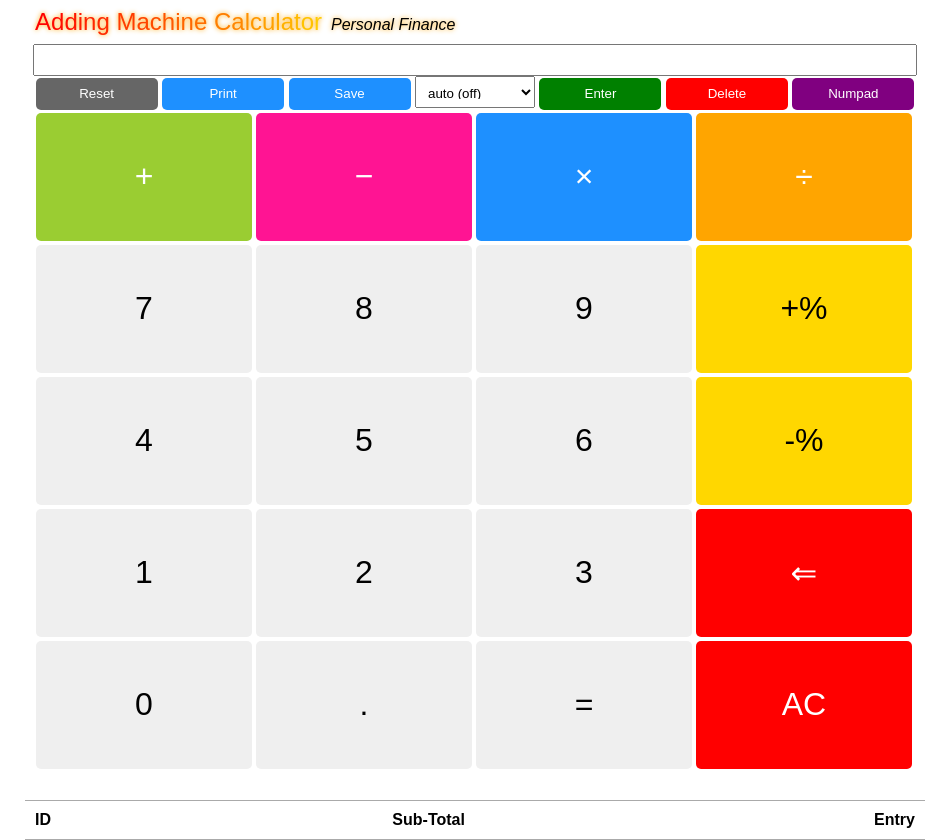
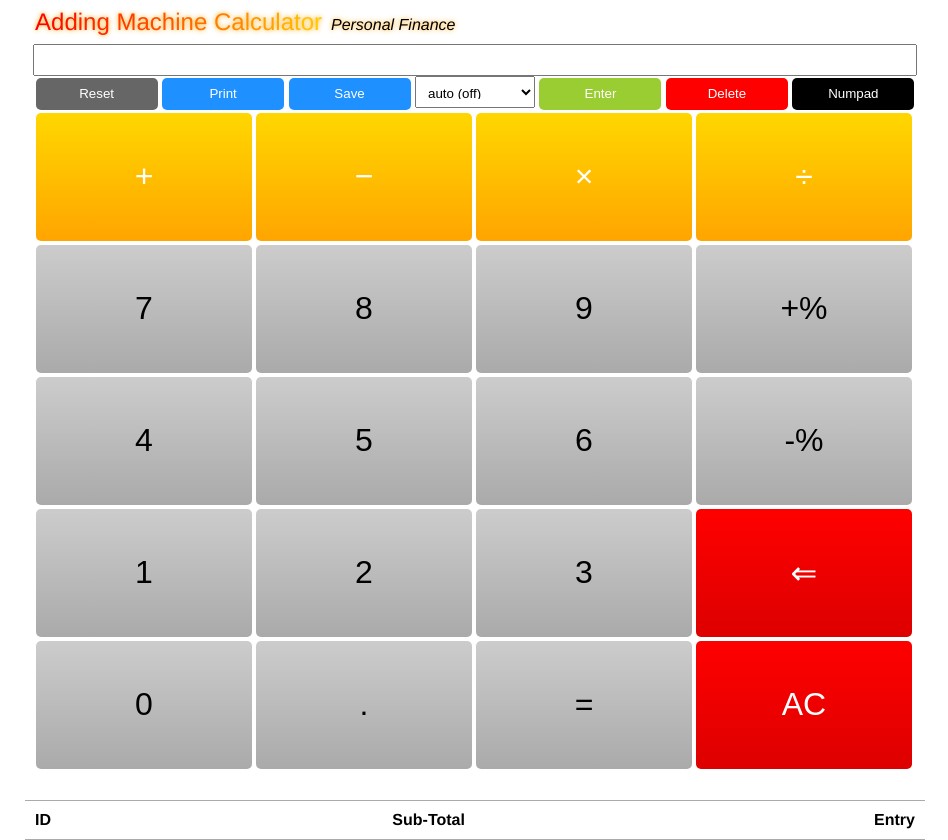
Before and after one commit to lexterror/Adding-Machine-Calculator, a plain HTML site: page amc.html in a window 1280 px wide. Shown: the whole page, without its empty margins (165-1113 px from the left). Drawn offline with Linux system fonts and the light colour scheme.

Commit message:
Add files via upload

```diff
--- a/amc.html
+++ b/amc.html
@@ -8,12 +8,12 @@
 body {
 	margin: 0 auto;
 	width: 900px;
-  font-family: 'arial';
+  font-family: 'Helvetica';
 }
 
 html {
 
-    font-family: 'arial';
+    font-family: 'Helvetica';
 }
 .child {
     padding: 10px;
@@ -37,7 +37,7 @@ html {
 	background-color:#fff;
 
 	color: #000;
-	font-family: 'arial';
+	font-family: 'Helvetica';
 }
 
 .labelit {
@@ -73,7 +73,7 @@ html {
 	background: #fff;
 	width: 880px;
 	padding: 10px;
-	font-family: 'arial' !important;
+	font-family: 'Helvetica' !important;
 	color: #000;
 	text-shadow: 0 0 5px orange;
 	height: 24px;
@@ -339,6 +339,7 @@ input[type="button"]
         height: 128px !important;
         font-size: 32px;
         border-radius: 5px;
+        background: linear-gradient(#ccc,#aaa);
 }
 </style>
 <script>
@@ -1198,40 +1199,40 @@ function clearit() {
   <option value="pp" >&plus;% (auto = pnum)</option>
   <option value="mp" >&minus;% (auto = mnum)</option>
 </select>
-<input class="bz" type="button" value="Enter" class="clear" onclick="submitq()" id="enter" style="background: green !important;">
+<input class="bz" type="button" value="Enter" class="clear" onclick="submitq()" id="enter" style="background: yellowgreen !important;">
 <input  class="bz" type="button" value="Delete" class="clear" onclick="delete_entry()" style="background: red !important;">
-<input  class="bz" onclick="mynumpad();" type="button" value="Numpad" class="clear" style="background: purple !important;">
+<input  class="bz" onclick="mynumpad();" type="button" value="Numpad" class="clear" style="background: black !important;">
 <div id="numpad">
 <table>
 <tr>
-<td><input type="button" name="bplus" value="&plus;" class="numpad" onclick="bplus()" style="background:yellowgreen;color:#fff;"></td>
-<td><input type="button" name="bminus" value="&minus;" class="numpad" onclick="bminus()" style="background: deeppink;color:white;"></td>
-<td><input type="button" name="bmultiply" value="&times;" class="numpad" onclick="bmultiply()" style="background: dodgerblue;color:white;"></td>
-<td><input type="button" name="bdivide" value="&divide;" class="numpad" onclick="bdivide()" style="background: orange;color:#fff;"></td>
+<td><input type="button" name="bplus" value="&plus;" class="numpad" onclick="bplus()" style="color:#fff; background:linear-gradient(gold,orange);color:white"></td>
+<td><input type="button" name="bminus" value="&minus;" class="numpad" onclick="bminus()" style="background: linear-gradient(gold,orange);color:white;"></td>
+<td><input type="button" name="bmultiply" value="&times;" class="numpad" onclick="bmultiply()" style="color:white; background:linear-gradient(gold,orange);color:white"></td>
+<td><input type="button" name="bdivide" value="&divide;" class="numpad" onclick="bdivide()" style="color:#fff;background:linear-gradient(gold,orange);color:white"></td>
 </tr>
 <tr>
 <td><input type="button" name="seven" value="7" class="numpad" onclick="bseven()"></td>
 <td><input type="button" name="eight" value="8" class="numpad" onclick="beight()"></td>
 <td><input type="button" name="nine" value="9" class="numpad" onclick="bnine()"></td>
-<td><input type="button" name="percentplus" value="+%" class="numpad" onclick="bpercentplus()" style="background: gold;"></td>
+<td><input type="button" name="percentplus" value="+%" class="numpad" onclick="bpercentplus()" style=""></td>
 </tr>
 <tr>
 <td><input type="button" name="four" value="4" class="numpad" onclick="bfour()"></td>
 <td><input type="button" name="five" value="5" class="numpad" onclick="bfive()"></td>
 <td><input type="button" name="six" value="6" class="numpad" onclick="bsix()"></td>
-<td><input type="button" name="percentminus" value="-%" class="numpad" onclick="bpercentminus()" style="background:gold"></td>
+<td><input type="button" name="percentminus" value="-%" class="numpad" onclick="bpercentminus()" style=""></td>
 </tr>
 <tr>
 <td><input type="button" name="one" value="1" class="numpad" onclick="bone()"></td>
 <td><input type="button" name="two" value="2" class="numpad" onclick="btwo()"></td>
 <td><input type="button" name="three" value="3" class="numpad" onclick="bthree()"></td>
-<td><input type="button" name="bback" value="&#8656;" class="numpad" onclick="bback()" style="background: red;color:#fff;"></td>
+<td><input type="button" name="bback" value="&#8656;" class="numpad" onclick="bback()" style="background:linear-gradient(red,#dd0000);color:#fff;"></td>
 </tr>
 <tr>
 <td><input type="button" name="zero" value="0" class="numpad" onclick="bzero()"></td>
 <td><input type="button" name="dot" value="." class="numpad" onclick="bdot()"></td>
 <td><input type="button" name="bequal" value="=" class="numpad" onclick="submitq();"></td>
-<td><input type="button" name="ac" value="AC" class="numpad" onclick="clearit()" style="background: red;color:#fff;"></td>
+<td><input type="button" name="ac" value="AC" class="numpad" onclick="clearit()" style="background:linear-gradient(red,#dd0000);color:#fff;"></td>
 
 </tr>
 
```
